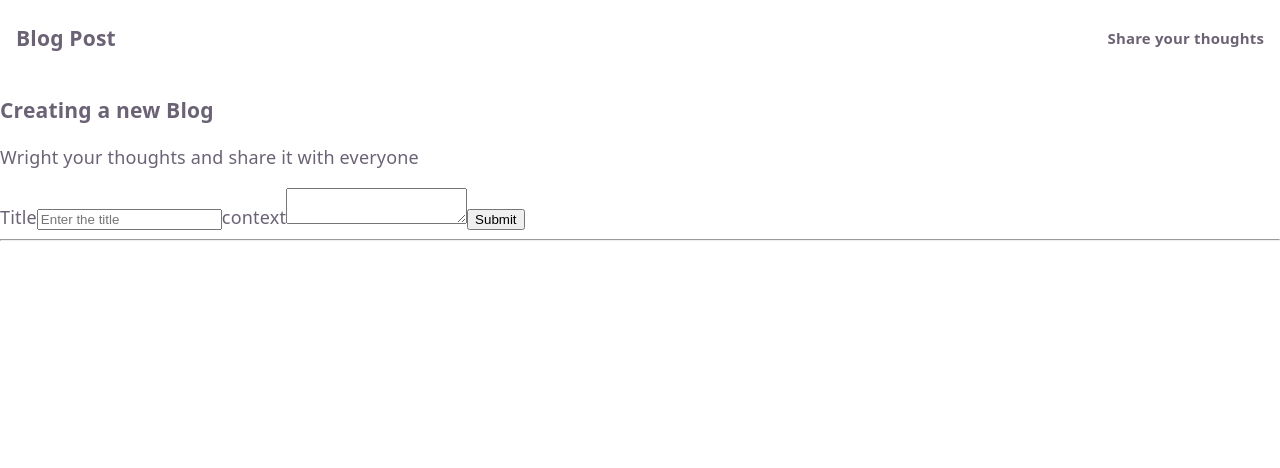
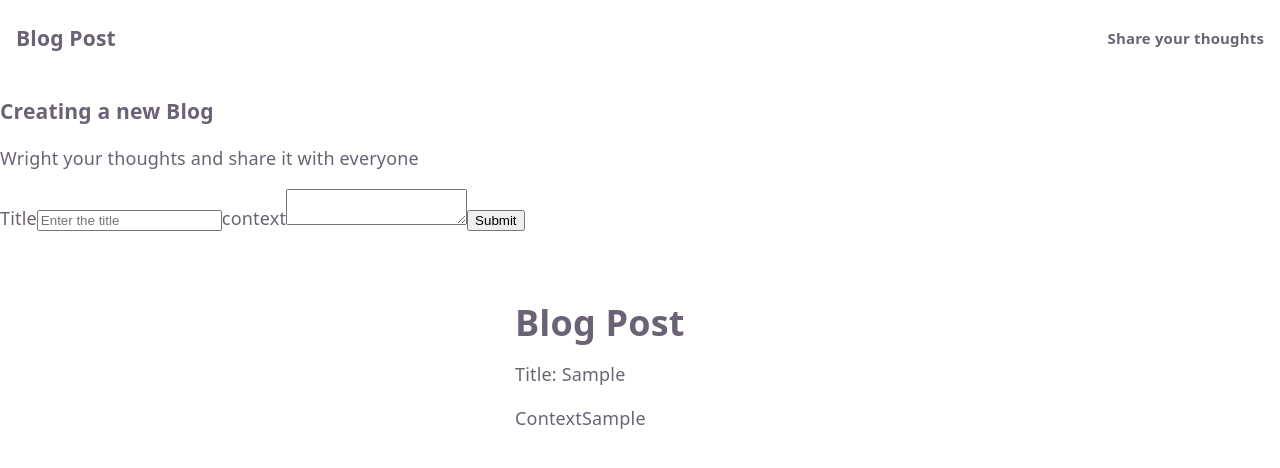
Before and after one commit to rahulrameshm0/React-Projects, a React (Vite) app in the folder blog-post/: page / in a window 1280 px wide. Both pictures are taken after typing "Sample", "Sample" into the empty fields and a click on the button "Submit". Shown: the top 468 px of the page. Built offline with nearby package versions, Linux system fonts and the light colour scheme.

Commit message:
code updated

```diff
--- a/blog-post/src/App.jsx
+++ b/blog-post/src/App.jsx
@@ -1,20 +1,21 @@
 import { useState } from "react";
 import { Navbar } from "./components/Navbar";
 import { BlogForm } from "./components/BlogForm";
+import { BlogList } from "./components/BlogList";
 
 function App() {
   const [count, setCount] = useState(0);
-  const[blog, setBlog] = useState([])
+  const [blog, setBlog] = useState([]);
 
   const addBlog = (newBlog) => {
-    setBlog([...blog, newBlog])
+    setBlog([...blog, newBlog]);
   };
 
   return (
     <>
       <Navbar />
-      <BlogForm addBlog={addBlog}/>
-      <hr />
+      <BlogForm addBlog={addBlog} />
+      <BlogList blog={blog}/>
     </>
   );
 }
--- a/blog-post/src/components/BlogForm.jsx
+++ b/blog-post/src/components/BlogForm.jsx
@@ -17,7 +17,8 @@ export const BlogForm = ({ addBlog }) => {
 
     const blog =  {
         title: title,
-        context: context
+        context: context,
+        id: Date.now()
     };
 
     addBlog(blog);
--- a/blog-post/src/components/BlogList.jsx
+++ b/blog-post/src/components/BlogList.jsx
@@ -0,0 +1,15 @@
+export const BlogList = ({ blog, deleteBlog }) => {
+  return (
+    <div>
+      {blog.map((blogs) => {
+        return (
+          <div key={blogs.id} className="blog-post">
+            <h1>Blog Post</h1>
+            <p>Title: {blogs.title}</p>
+            <p>Context{blogs.context}</p>
+          </div>
+        );
+      })}
+    </div>
+  );
+};
--- a/blog-post/src/index.css
+++ b/blog-post/src/index.css
@@ -11,8 +11,8 @@
   --shadow:
     rgba(0, 0, 0, 0.1) 0 10px 15px -3px, rgba(0, 0, 0, 0.05) 0 4px 6px -2px;
 
-  --sans: system-ui, 'Segoe UI', Roboto, sans-serif;
-  --heading: system-ui, 'Segoe UI', Roboto, sans-serif;
+  --sans: system-ui, "Segoe UI", Roboto, sans-serif;
+  --heading: system-ui, "Segoe UI", Roboto, sans-serif;
   --mono: ui-monospace, Consolas, monospace;
 
   font: 18px/145% var(--sans);
@@ -54,9 +54,18 @@ body {
   margin: 0;
 }
 
-
-.nav-bar{
+.nav-bar {
   display: flex;
   align-items: center;
   justify-content: space-between;
+  border-bottom: 1px solid white;
 }
+
+.blog-post {
+  border: 1px solid white;
+  width: 250px;
+  margin: auto;
+  text-align: left;
+  margin-bottom: 10px;
+  padding: 3rem;
+}
```
Also changed, not shown: 1 other file (tests, documents, lock files or other folders).
